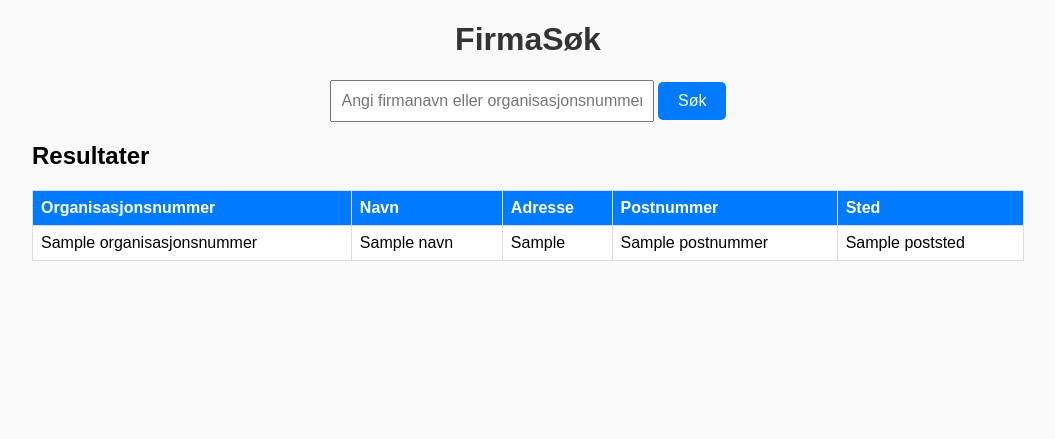
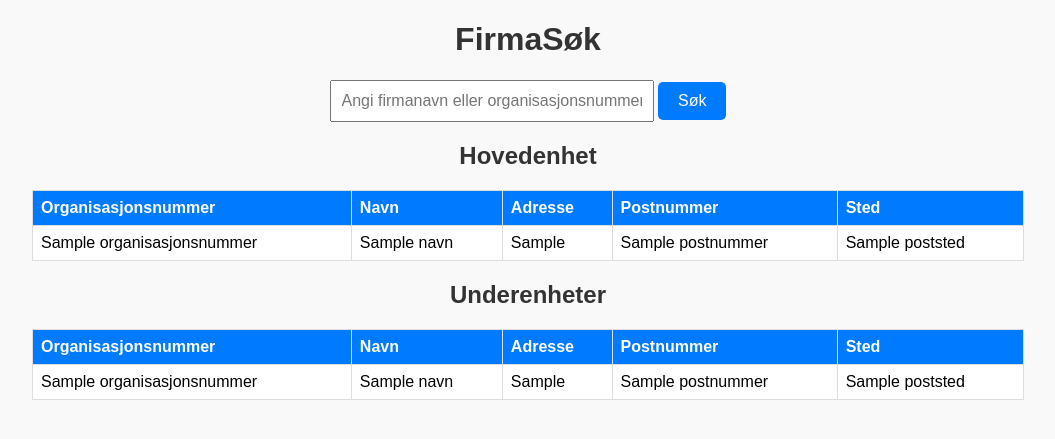
Before and after one commit to Orjanhell/Brreg_sok, a Flask app: template templates/index.html in a window 1280 px wide. Shown: the top 439 px of the page, without its empty margins (112-1167 px from the left). Run offline with Flask 3, Linux system fonts and the light colour scheme; the template is opened without the code that fills it: most values are stand-ins (such as "Sample title", 1, 10 or a date in 2020).

Commit message:
La til slik at søket viser underenhet når du søker opp enhet

```diff
--- a/app.py
+++ b/app.py
@@ -52,28 +52,28 @@ def søk_enheter(søkeord, maks_resultater=100):
 def index():
     if request.method == "POST":
         søkeord = request.form.get("søkeord", "").strip()
-        resultater = []
+        hovedenhet = None
+        underenheter = []
 
         if søkeord.isdigit():  # Hvis organisasjonsnummer
-            enhet = hent_enhet(søkeord)
-            if enhet:
-                adresse = enhet.get("forretningsadresse", {})
-                enhet["adresse_tekst"] = formater_adresse(adresse.get("adresse", []))
-                enhet["postnummer"] = adresse.get("postnummer", "Ikke oppgitt")
-                enhet["poststed"] = adresse.get("poststed", "Ikke oppgitt")
-                resultater.append(enhet)
-        else:  # Hvis firmanavn
-            enheter = søk_enheter(søkeord)
-            for enhet in enheter:
-                adresse = enhet.get("forretningsadresse", {})
-                enhet["adresse_tekst"] = formater_adresse(adresse.get("adresse", []))
-                enhet["postnummer"] = adresse.get("postnummer", "Ikke oppgitt")
-                enhet["poststed"] = adresse.get("poststed", "Ikke oppgitt")
-            resultater = enheter
+            hovedenhet = hent_enhet(søkeord)
+            if hovedenhet:
+                adresse = hovedenhet.get("forretningsadresse", {})
+                hovedenhet["adresse_tekst"] = formater_adresse(adresse.get("adresse", []))
+                hovedenhet["postnummer"] = adresse.get("postnummer", "Ikke oppgitt")
+                hovedenhet["poststed"] = adresse.get("poststed", "Ikke oppgitt")
 
-        return render_template("index.html", resultater=resultater, søkeord=søkeord)
+                # Hent underenheter
+                underenheter = hent_underenheter(søkeord)
+                for underenhet in underenheter:
+                    adresse = underenhet.get("adresse", {})
+                    underenhet["adresse_tekst"] = formater_adresse(adresse.get("adresse", []))
+                    underenhet["postnummer"] = adresse.get("postnummer", "Ikke oppgitt")
+                    underenhet["poststed"] = adresse.get("poststed", "Ikke oppgitt")
 
-    return render_template("index.html", resultater=None)
+        return render_template("index.html", hovedenhet=hovedenhet, underenheter=underenheter, søkeord=søkeord)
+
+    return render_template("index.html", hovedenhet=None, underenheter=None)
 
 
 
--- a/templates/index.html
+++ b/templates/index.html
@@ -10,7 +10,7 @@
             margin: 20px;
             background-color: #f9f9f9;
         }
-        h1 {
+        h1, h2 {
             text-align: center;
             color: #333;
         }
@@ -68,8 +68,8 @@
         <button type="submit">Søk</button>
     </form>
     <div class="results">
-        {% if resultater %}
-            <h2>Resultater</h2>
+        {% if hovedenhet %}
+            <h2>Hovedenhet</h2>
             <table>
                 <thead>
                     <tr>
@@ -81,19 +81,44 @@
                     </tr>
                 </thead>
                 <tbody>
-                    {% for firma in resultater %}
+                    <tr>
+                        <td>{{ hovedenhet.organisasjonsnummer }}</td>
+                        <td>{{ hovedenhet.navn }}</td>
+                        <td>{{ hovedenhet.adresse_tekst }}</td>
+                        <td>{{ hovedenhet.postnummer }}</td>
+                        <td>{{ hovedenhet.poststed }}</td>
+                    </tr>
+                </tbody>
+            </table>
+        {% endif %}
+
+        {% if underenheter %}
+            <h2>Underenheter</h2>
+            <table>
+                <thead>
+                    <tr>
+                        <th>Organisasjonsnummer</th>
+                        <th>Navn</th>
+                        <th>Adresse</th>
+                        <th>Postnummer</th>
+                        <th>Sted</th>
+                    </tr>
+                </thead>
+                <tbody>
+                    {% for underenhet in underenheter %}
                         <tr>
-                            <td>{{ firma.organisasjonsnummer }}</td>
-                            <td>{{ firma.navn }}</td>
-                            <td>{{ firma.adresse_tekst }}</td>
-                            <td>{{ firma.postnummer }}</td>
-                            <td>{{ firma.poststed }}</td>
+                            <td>{{ underenhet.organisasjonsnummer }}</td>
+                            <td>{{ underenhet.navn }}</td>
+                            <td>{{ underenhet.adresse_tekst }}</td>
+                            <td>{{ underenhet.postnummer }}</td>
+                            <td>{{ underenhet.poststed }}</td>
                         </tr>
                     {% endfor %}
                 </tbody>
             </table>
+        {% endif %}
 
-        {% elif søkeord %}
+        {% if not hovedenhet and not underenheter and søkeord %}
             <p class="no-results">Ingen resultater funnet for "{{ søkeord }}".</p>
         {% endif %}
     </div>
```
